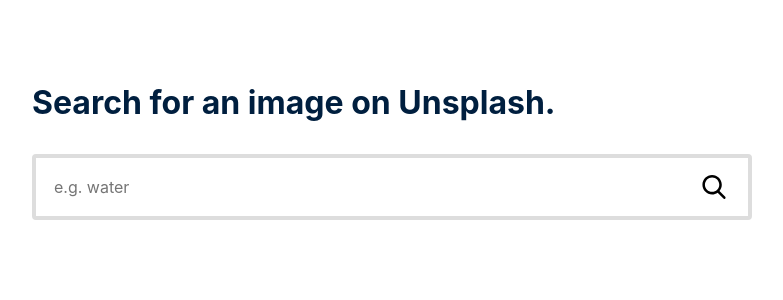
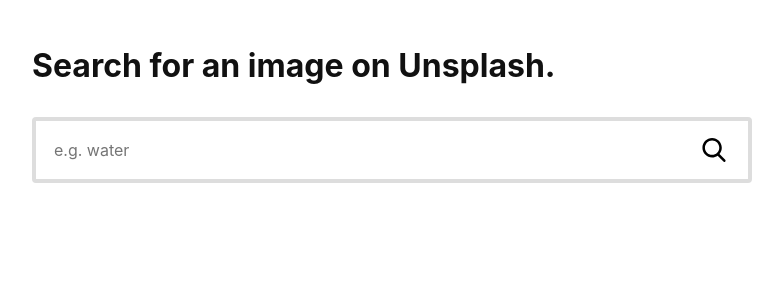
Before and after one commit to michaelthorne/react-unsplash-image-search, a React (Create React App) app: page / in a window 1280 px wide. Shown: the top 300 px of the page, without its empty margins (248-1031 px from the left). Built offline with nearby package versions, Linux system fonts and the light colour scheme; no server answers.

Commit message:
Fixed bug with input handler not clearing last letter + improved styling

```diff
--- a/src/App.css
+++ b/src/App.css
@@ -1,15 +1,17 @@
 .App {
-  padding-bottom: 4rem;
-  padding-top: 4rem;
+  padding-bottom: 2rem;
+  padding-top: 2rem;
 }
 
 .App-title {
   font-size: 2rem;
-  margin-bottom: 2rem;
+  margin-bottom: 0;
+  margin-top: 0;
 }
 
 .App-section {
   margin-left: auto;
   margin-right: auto;
   max-width: 45rem;
+  padding: 1em;
 }
--- a/src/App.js
+++ b/src/App.js
@@ -20,11 +20,7 @@
    * @param event
    */
   inputChangeHandler = (event) => {
-    let query = event.target.value.trim()
-
-    if (event.target.value !== '') {
-      this.setState({ query: query })
-    }
+    this.setState({ query: event.target.value.trim() })
   }
 
   /**
@@ -122,9 +118,7 @@
             submitHandler={this.submitHandler}
             inputChangeHandler={this.inputChangeHandler}
             query={this.state.query} />
-        </section>
 
-        <section className="App-section">
           <SearchTerms
             searchTerms={this.state.searchTerms}
             searchTermsHandler={this.searchTermsHandler}
--- a/src/components/Photo/Photo.css
+++ b/src/components/Photo/Photo.css
@@ -1,7 +1,10 @@
 .Photo {
   border-radius: 0.25rem;
+  box-shadow: 0 0.25rem 0.5rem rgba(0,0,0, 0.25);
+  overflow: hidden;
 }
 
 .Photo img {
+  display: block;
   max-width: 100%;
 }
--- a/src/components/SearchForm/SearchForm.css
+++ b/src/components/SearchForm/SearchForm.css
@@ -1,15 +1,17 @@
 .SearchForm {
   align-items: center;
+  background-color: #fff;
   border-radius: 0.25rem;
   border: 0.25rem solid #ddd;
   display: flex;
   margin-bottom: 1rem;
   padding: 1rem;
-  transition: border-color 0.25s;
+  transition: border-color 0.25s, box-shadow 0.25s;
 }
 
 .SearchForm:focus-within {
   border-color: #7fdbff;
+  box-shadow: 0 0.25rem 0.5rem rgba(0,0,0, 0.25);
 }
 
 .SearchForm label {
--- a/src/components/SearchTerms/SearchesTerms.css
+++ b/src/components/SearchTerms/SearchesTerms.css
@@ -1,5 +1,4 @@
 .SearchTerms {
-  margin-bottom: 1rem;
   margin-top: 1rem;
 }
 
@@ -12,7 +11,9 @@
 }
 
 .SearchTerms-list li {
+  color: #aaa;
   font-size: 0.75rem;
+  font-weight: bold;
   margin-right: 0.5rem;
 }
 
@@ -23,30 +24,32 @@
 }
 
 .SearchTerms-search span {
-  background-color: #ddd;
+  background-color: #7fdbff;
   border: 0;
   border-bottom-left-radius: 0.25rem;
   border-top-left-radius: 0.25rem;
-  color: #001f3f;
+  color: #111;
   cursor: pointer;
   display: block;
   font-size: 0.75rem;
+  font-weight: normal;
   padding: 0.25rem 0.5rem;
   transition: background-color 0.25s;
 }
 
 .SearchTerms-search span:focus,
 .SearchTerms-search span:hover {
-  background-color: #7fdbff;
+  background-color: #0074d9;
+  color: #fff;
 }
 
 .SearchTerms-search button,
 .SearchTerms-search button {
-  background-color: #ddd;
+  background-color: #7fdbff;
   border: 0;
   border-bottom-right-radius: 0.25rem;
   border-top-right-radius: 0.25rem;
-  color: #001f3f;
+  color: #111;
   cursor: pointer;
   padding: 0.25rem 0.5rem;
   transition: background-color 0.25s;
--- a/src/index.css
+++ b/src/index.css
@@ -1,5 +1,5 @@
 body {
-  color: #001f3f;
+  color: #111;
   font-family: -apple-system, BlinkMacSystemFont, 'Segoe UI', Helvetica, Arial, sans-serif;
   margin: 0;
   padding: 0;
```
Also changed, not shown: src/images/icons/close.svg.
